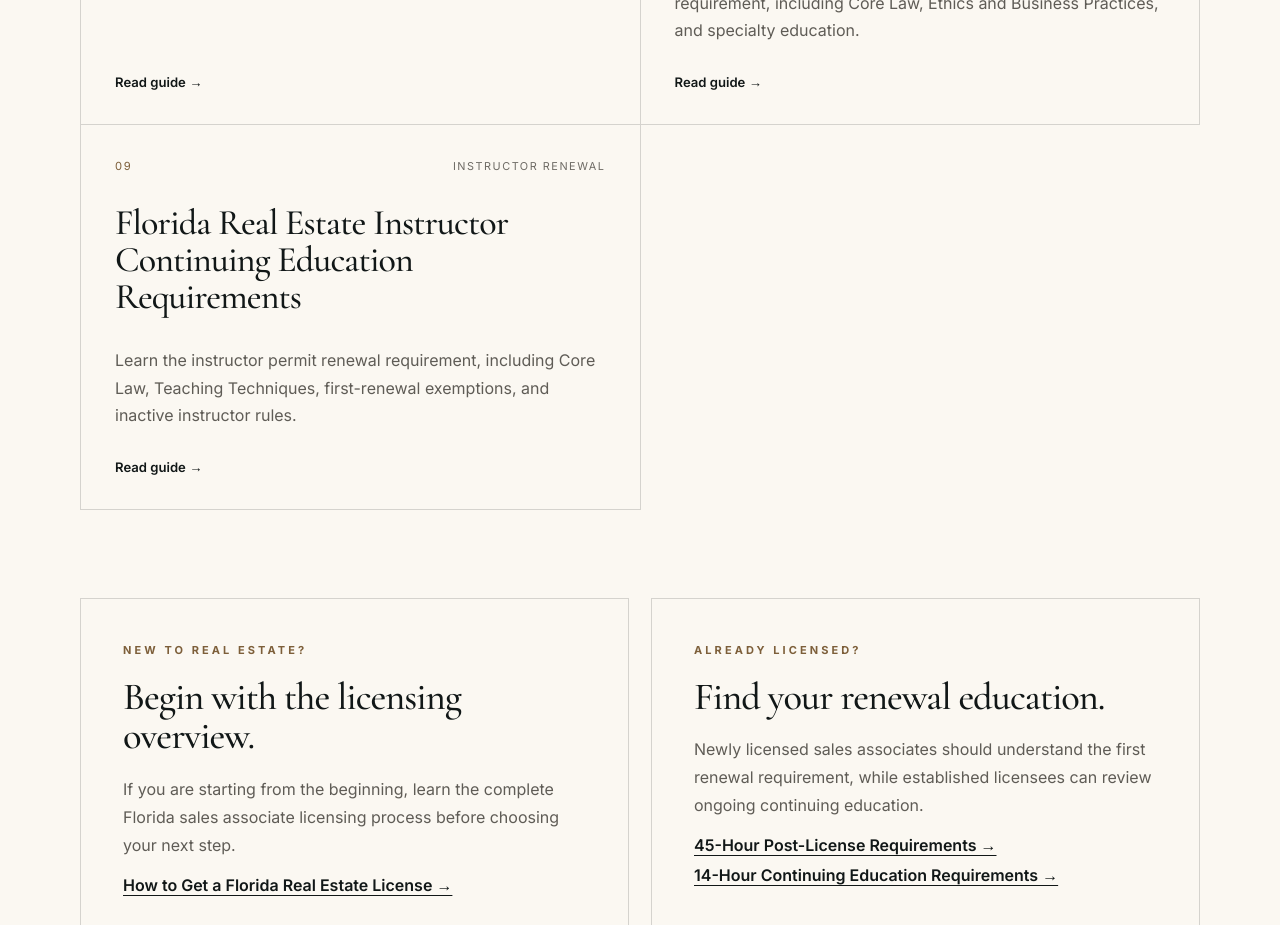
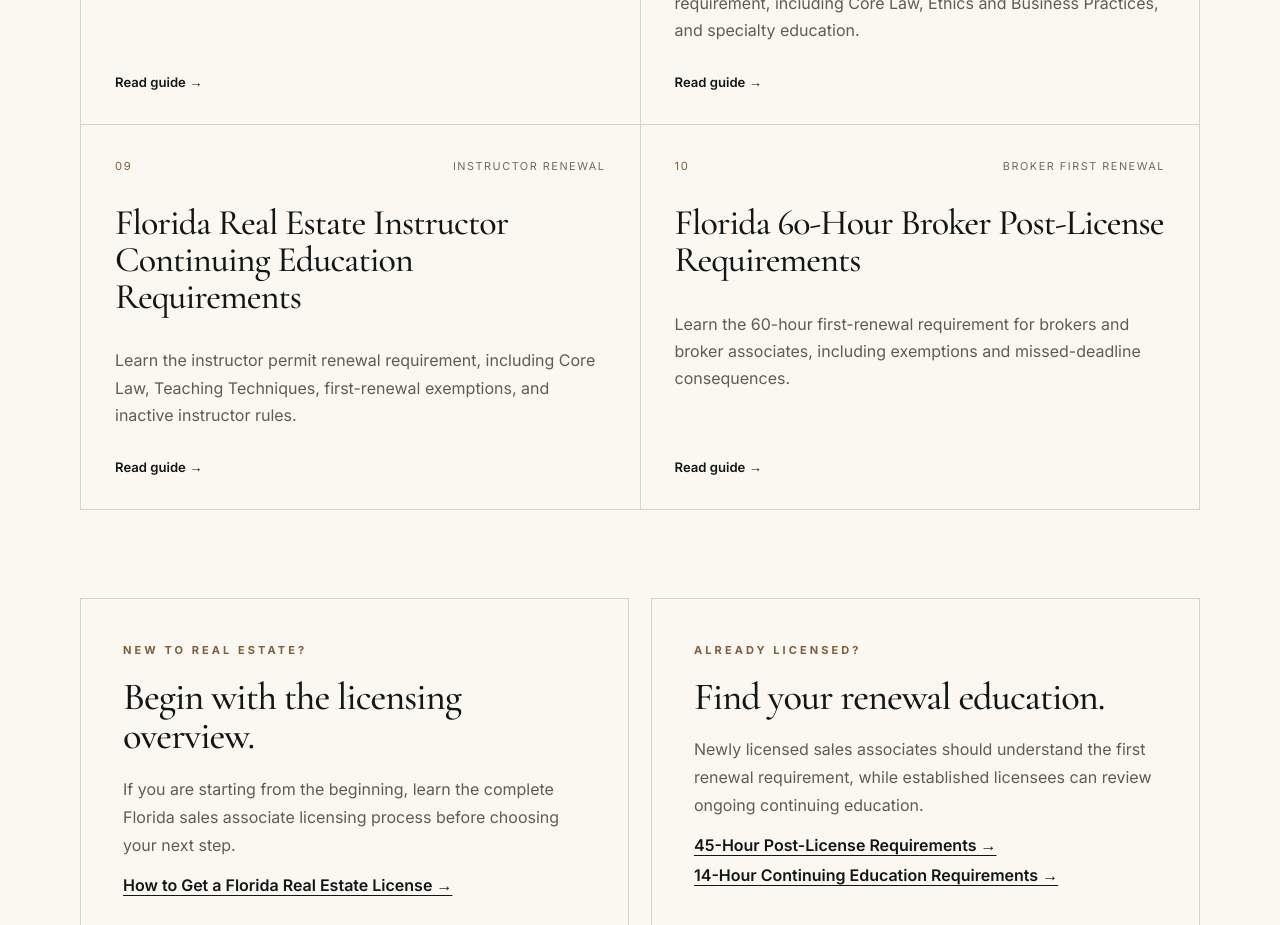
Before and after one commit to BrianLook/Greyson-Institute-Website, a Next.js app: page /guides in a window 1280 px wide. Shown: the part 2640-3565 px from the top of the page. Built offline with nearby package versions, Linux system fonts and the light colour scheme.

Commit message:
Add broker post-license guide to learning center

```diff
--- a/app/guides/page.tsx
+++ b/app/guides/page.tsx
@@ -82,6 +82,14 @@ const guides = [
     description:
       "Learn the instructor permit renewal requirement, including Core Law, Teaching Techniques, first-renewal exemptions, and inactive instructor rules.",
     href: "/florida-real-estate-instructor-continuing-education",
+  },
+  {
+    number: "10",
+    stage: "BROKER FIRST RENEWAL",
+    title: "Florida 60-Hour Broker Post-License Requirements",
+    description:
+      "Learn the 60-hour first-renewal requirement for brokers and broker associates, including exemptions and missed-deadline consequences.",
+    href: "/florida-60-hour-broker-post-license-requirements",
   },
 ];
 
```
